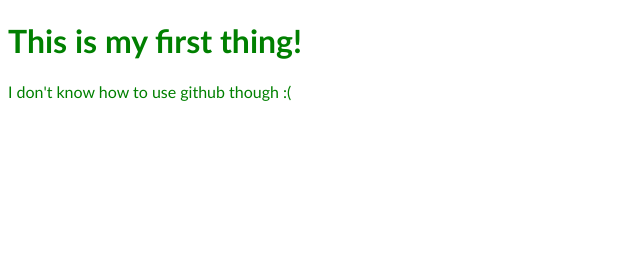
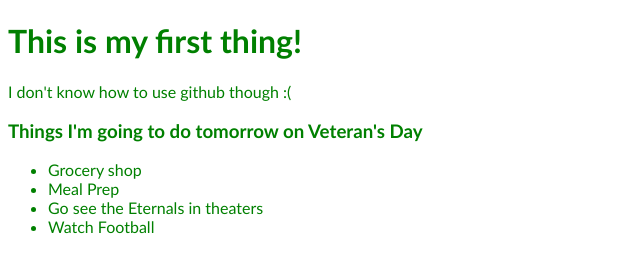
Before and after one commit to StevenCThaller/GitProjectThing, a plain HTML site: page index.html in a window 1280 px wide. Shown: the whole page, without its empty margins (0-640 px from the left). Drawn offline with Linux system fonts and the light colour scheme.

Commit message:
Added my Veteran's Day to-do list

```diff
--- a/index.html
+++ b/index.html
@@ -10,5 +10,12 @@
 <body>
     <h1>This is my first thing!</h1>
     <p>I don't know how to use github though :(</p>
+    <h3>Things I'm going to do tomorrow on Veteran's Day</h3>
+    <ul>
+        <li>Grocery shop</li>
+        <li>Meal Prep</li>
+        <li>Go see the Eternals in theaters</li>
+        <li>Watch Football</li>
+    </ul>
 </body>
 </html>
```
